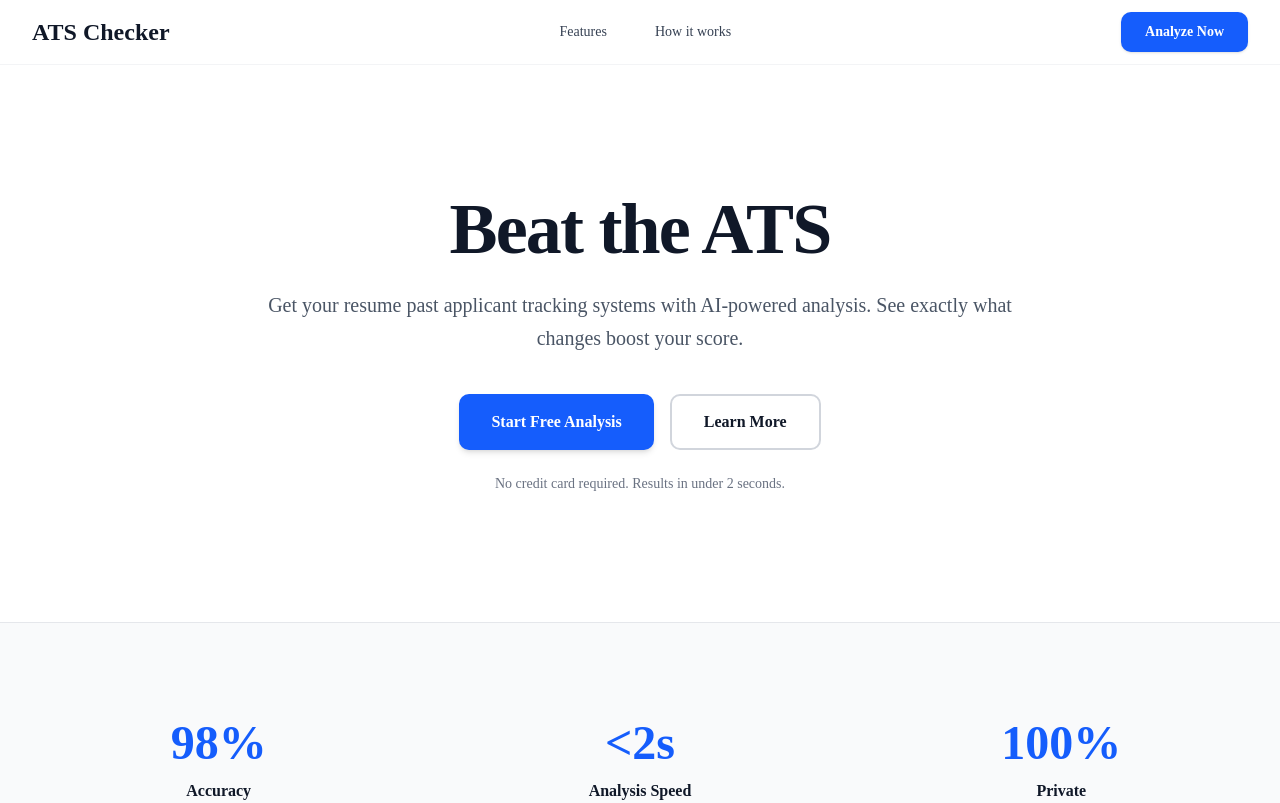
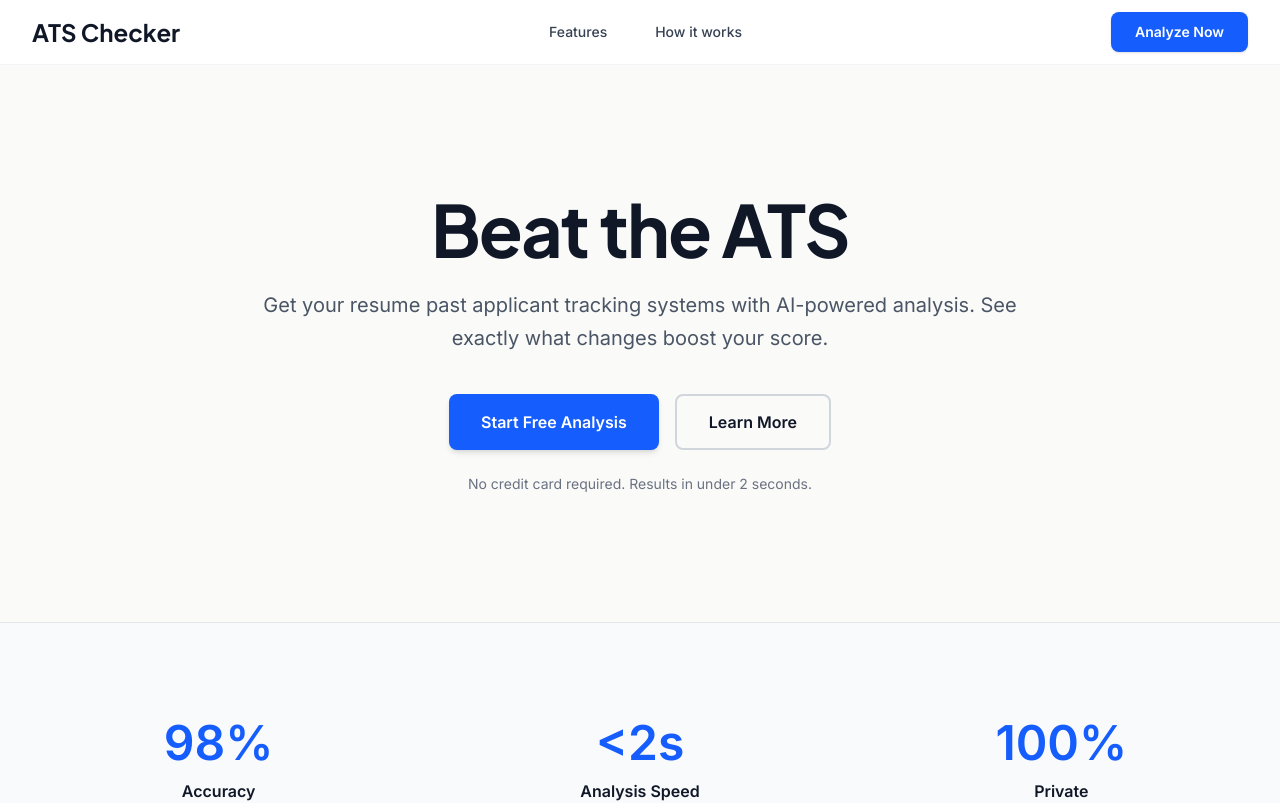
Before and after one commit to ezyasin/ats-checker, a Next.js app: page / in a window 1280 px wide. Shown: the top 803 px of the page. Built offline with nearby package versions, Linux system fonts and the light colour scheme.

Commit message:
feat: enhance design system with new typography and color variables; improve layout and diff viewer functionality

```diff
--- a/app/globals.css
+++ b/app/globals.css
@@ -2,129 +2,124 @@
 @import "tw-animate-css";
 @import "shadcn/tailwind.css";
 
-@custom-variant dark (&:is(.dark *));
+/* ===== PREMIUM DESIGN SYSTEM ===== */
+:root {
+  /* Typography */
+  --font-display: var(--font-playfair);
+  --font-heading: var(--font-jakarta);
+  --font-body: var(--font-inter);
 
-@theme inline {
-  --color-background: var(--background);
-  --color-foreground: var(--foreground);
-  --font-sans: var(--font-sans);
-  --font-mono: var(--font-geist-mono);
-  --font-heading: var(--font-sans);
-  --color-sidebar-ring: var(--sidebar-ring);
-  --color-sidebar-border: var(--sidebar-border);
-  --color-sidebar-accent-foreground: var(--sidebar-accent-foreground);
-  --color-sidebar-accent: var(--sidebar-accent);
-  --color-sidebar-primary-foreground: var(--sidebar-primary-foreground);
-  --color-sidebar-primary: var(--sidebar-primary);
-  --color-sidebar-foreground: var(--sidebar-foreground);
-  --color-sidebar: var(--sidebar);
-  --color-chart-5: var(--chart-5);
-  --color-chart-4: var(--chart-4);
-  --color-chart-3: var(--chart-3);
-  --color-chart-2: var(--chart-2);
-  --color-chart-1: var(--chart-1);
-  --color-ring: var(--ring);
-  --color-input: var(--input);
-  --color-border: var(--border);
-  --color-destructive: var(--destructive);
-  --color-accent-foreground: var(--accent-foreground);
-  --color-accent: var(--accent);
-  --color-muted-foreground: var(--muted-foreground);
-  --color-muted: var(--muted);
-  --color-secondary-foreground: var(--secondary-foreground);
-  --color-secondary: var(--secondary);
-  --color-primary-foreground: var(--primary-foreground);
-  --color-primary: var(--primary);
-  --color-popover-foreground: var(--popover-foreground);
-  --color-popover: var(--popover);
-  --color-card-foreground: var(--card-foreground);
-  --color-card: var(--card);
-  --radius-sm: calc(var(--radius) * 0.6);
-  --radius-md: calc(var(--radius) * 0.8);
-  --radius-lg: var(--radius);
-  --radius-xl: calc(var(--radius) * 1.4);
-  --radius-2xl: calc(var(--radius) * 1.8);
-  --radius-3xl: calc(var(--radius) * 2.2);
-  --radius-4xl: calc(var(--radius) * 2.6);
+  /* Brand Colors */
+  --brand-navy: #0F3A7D;
+  --brand-coral: #FF6B35;
+  --brand-gold: #D4AF37;
+
+  /* Semantic Colors */
+  --text-primary: #1a1a1a;
+  --text-secondary: #666666;
+  --text-muted: #999999;
+  --bg-primary: #FAFAF8;
+  --bg-secondary: #F4F2F0;
+  --border-light: #E8E6E3;
+
+  /* Shadows */
+  --shadow-sm: 0 2px 8px rgba(0,0,0,0.08);
+  --shadow-md: 0 8px 24px rgba(0,0,0,0.12);
+  --shadow-lg: 0 16px 40px rgba(0,0,0,0.15);
+  --shadow-xl: 0 24px 60px rgba(0,0,0,0.18);
 }
 
+/* Global Styles */
+* {
+  transition: color 250ms cubic-bezier(0.4, 0, 0.2, 1);
+}
+
+html {
+  scroll-behavior: smooth;
+}
+
+body {
+  background-color: var(--bg-primary);
+  color: var(--text-primary);
+  font-family: var(--font-body);
+}
+
+h1, h2, h3, h4, h5, h6 {
+  font-family: var(--font-heading);
+  font-weight: bold;
+}
+
+.display {
+  font-family: var(--font-display);
+}
+
+/* Shadcn Overrides */
 :root {
-  --background: oklch(1 0 0);
-  --foreground: oklch(0.145 0 0);
-  --card: oklch(1 0 0);
-  --card-foreground: oklch(0.145 0 0);
-  --popover: oklch(1 0 0);
-  --popover-foreground: oklch(0.145 0 0);
-  --primary: oklch(0.205 0 0);
-  --primary-foreground: oklch(0.985 0 0);
-  --secondary: oklch(0.97 0 0);
-  --secondary-foreground: oklch(0.205 0 0);
-  --muted: oklch(0.97 0 0);
-  --muted-foreground: oklch(0.556 0 0);
-  --accent: oklch(0.97 0 0);
-  --accent-foreground: oklch(0.205 0 0);
-  --destructive: oklch(0.577 0.245 27.325);
-  --border: oklch(0.922 0 0);
-  --input: oklch(0.922 0 0);
-  --ring: oklch(0.708 0 0);
-  --chart-1: oklch(0.87 0 0);
-  --chart-2: oklch(0.556 0 0);
-  --chart-3: oklch(0.439 0 0);
-  --chart-4: oklch(0.371 0 0);
-  --chart-5: oklch(0.269 0 0);
+  --background: #FAFAF8;
+  --foreground: #1a1a1a;
+  --card: #FFFFFF;
+  --card-foreground: #1a1a1a;
+  --popover: #FFFFFF;
+  --popover-foreground: #1a1a1a;
+  --primary: #0F3A7D;
+  --primary-foreground: #FFFFFF;
+  --secondary: #FF6B35;
+  --secondary-foreground: #FFFFFF;
+  --muted: #F4F2F0;
+  --muted-foreground: #999999;
+  --accent: #D4AF37;
+  --accent-foreground: #0F3A7D;
+  --destructive: #EF4444;
+  --border: #E8E6E3;
+  --input: #FFFFFF;
+  --ring: #0F3A7D;
+  --chart-1: #0F3A7D;
+  --chart-2: #1B5AB8;
+  --chart-3: #FF6B35;
+  --chart-4: #D4AF37;
+  --chart-5: #10B981;
   --radius: 0.625rem;
-  --sidebar: oklch(0.985 0 0);
-  --sidebar-foreground: oklch(0.145 0 0);
-  --sidebar-primary: oklch(0.205 0 0);
-  --sidebar-primary-foreground: oklch(0.985 0 0);
-  --sidebar-accent: oklch(0.97 0 0);
-  --sidebar-accent-foreground: oklch(0.205 0 0);
-  --sidebar-border: oklch(0.922 0 0);
-  --sidebar-ring: oklch(0.708 0 0);
+  --sidebar: #FAFAF8;
+  --sidebar-foreground: #1a1a1a;
+  --sidebar-primary: #0F3A7D;
+  --sidebar-primary-foreground: #FFFFFF;
+  --sidebar-accent: #FF6B35;
+  --sidebar-accent-foreground: #FFFFFF;
+  --sidebar-border: #E8E6E3;
+  --sidebar-ring: #0F3A7D;
 }
 
 .dark {
-  --background: oklch(0.145 0 0);
-  --foreground: oklch(0.985 0 0);
-  --card: oklch(0.205 0 0);
-  --card-foreground: oklch(0.985 0 0);
-  --popover: oklch(0.205 0 0);
-  --popover-foreground: oklch(0.985 0 0);
-  --primary: oklch(0.922 0 0);
-  --primary-foreground: oklch(0.205 0 0);
-  --secondary: oklch(0.269 0 0);
-  --secondary-foreground: oklch(0.985 0 0);
-  --muted: oklch(0.269 0 0);
-  --muted-foreground: oklch(0.708 0 0);
-  --accent: oklch(0.269 0 0);
-  --accent-foreground: oklch(0.985 0 0);
-  --destructive: oklch(0.704 0.191 22.216);
-  --border: oklch(1 0 0 / 10%);
-  --input: oklch(1 0 0 / 15%);
-  --ring: oklch(0.556 0 0);
-  --chart-1: oklch(0.87 0 0);
-  --chart-2: oklch(0.556 0 0);
-  --chart-3: oklch(0.439 0 0);
-  --chart-4: oklch(0.371 0 0);
-  --chart-5: oklch(0.269 0 0);
-  --sidebar: oklch(0.205 0 0);
-  --sidebar-foreground: oklch(0.985 0 0);
-  --sidebar-primary: oklch(0.488 0.243 264.376);
-  --sidebar-primary-foreground: oklch(0.985 0 0);
-  --sidebar-accent: oklch(0.269 0 0);
-  --sidebar-accent-foreground: oklch(0.985 0 0);
-  --sidebar-border: oklch(1 0 0 / 10%);
-  --sidebar-ring: oklch(0.556 0 0);
+  --background: #0F0F0F;
+  --foreground: #F5F5F5;
+  --card: #1A1A1A;
+  --card-foreground: #F5F5F5;
+  --popover: #1A1A1A;
+  --popover-foreground: #F5F5F5;
+  --primary: #1B5AB8;
+  --primary-foreground: #FFFFFF;
+  --secondary: #FF8C5A;
+  --secondary-foreground: #FFFFFF;
+  --muted: #2A2A2A;
+  --muted-foreground: #A0A0A0;
+  --accent: #D4AF37;
+  --accent-foreground: #0F3A7D;
+  --border: #333333;
+  --input: #2A2A2A;
+  --ring: #1B5AB8;
+  --chart-1: #1B5AB8;
+  --chart-2: #FF8C5A;
+  --chart-3: #D4AF37;
+  --chart-4: #10B981;
+  --chart-5: #34B76A;
+  --sidebar: #0F0F0F;
+  --sidebar-foreground: #F5F5F5;
+  --sidebar-primary: #1B5AB8;
+  --sidebar-primary-foreground: #FFFFFF;
+  --sidebar-accent: #FF8C5A;
+  --sidebar-accent-foreground: #FFFFFF;
+  --sidebar-border: #333333;
+  --sidebar-ring: #1B5AB8;
 }
 
-@layer base {
-  * {
-    @apply border-border outline-ring/50;
-  }
-  body {
-    @apply bg-background text-foreground;
-  }
-  html {
-    @apply font-sans;
-  }
-}
+/* End of Design System */
--- a/app/layout.tsx
+++ b/app/layout.tsx
@@ -1,15 +1,23 @@
 import type { Metadata } from "next";
-import { Geist, Geist_Mono } from "next/font/google";
+import { Playfair_Display, Plus_Jakarta_Sans, Inter } from "next/font/google";
 import { Footer } from "@/components/Footer";
 import "./globals.css";
 
-const geistSans = Geist({
-  variable: "--font-geist-sans",
+const playfair = Playfair_Display({
+  variable: "--font-playfair",
+  weight: ["400", "600", "700"],
   subsets: ["latin"],
 });
 
-const geistMono = Geist_Mono({
-  variable: "--font-geist-mono",
+const jakarta = Plus_Jakarta_Sans({
+  variable: "--font-jakarta",
+  weight: ["400", "500", "600", "700"],
+  subsets: ["latin"],
+});
+
+const inter = Inter({
+  variable: "--font-inter",
+  weight: ["400", "500", "600"],
   subsets: ["latin"],
 });
 
@@ -27,7 +35,9 @@ export default function RootLayout({
   return (
     <html
       lang="en"
-      className={`${geistSans.variable} ${geistMono.variable} h-full antialiased`}
+      data-scroll-behavior="smooth"
+      suppressHydrationWarning
+      className={`${playfair.variable} ${jakarta.variable} ${inter.variable} h-full antialiased`}
     >
       <body className="min-h-full flex flex-col">
         {children}
--- a/app/page.tsx
+++ b/app/page.tsx
@@ -1,12 +1,19 @@
 'use client';
 
 import { useRouter } from 'next/navigation';
+import { useEffect, useState } from 'react';
 
 export default function HomePage() {
   const router = useRouter();
+  const [openIndex, setOpenIndex] = useState<number | null>(null);
+  const [isLoaded, setIsLoaded] = useState(false);
+
+  useEffect(() => {
+    setIsLoaded(true);
+  }, []);
 
   return (
-    <main className="min-h-screen bg-white text-gray-900 font-sans">
+    <main className="min-h-screen bg-[--bg-primary] text-[--text-primary]">
       {/* Navigation Header */}
       <header className="sticky top-0 z-50 bg-white border-b border-gray-100">
         <nav className="mx-auto max-w-7xl px-4 sm:px-6 lg:px-8 h-16 flex items-center justify-between">
--- a/app/results/page.tsx
+++ b/app/results/page.tsx
@@ -1,12 +1,14 @@
 "use client";
 
 import { useRouter } from "next/navigation";
-import { useEffect } from "react";
+import { useEffect, useState } from "react";
 import { useAnalysisStore } from "@/store/analysis";
 import { ScoreGauge } from "@/components/ScoreGauge";
 import { KeywordBreakdown } from "@/components/KeywordBreakdown";
 import { SuggestionCard } from "@/components/SuggestionCard";
-import { SectionScores } from "@/components/SectionScores";import { CVDiffViewer } from "@/components/CVDiffViewer";import { Button } from "@/components/ui/button";
+import { SectionScores } from "@/components/SectionScores";
+import { CVDiffViewer } from "@/components/CVDiffViewer";
+import { Button } from "@/components/ui/button";
 import {
   Card,
   CardContent,
@@ -20,23 +22,22 @@ import { ScrollArea } from "@/components/ui/scroll-area";
 export default function ResultsPage() {
   const router = useRouter();
   const { result, reset } = useAnalysisStore();
+  const [activeTab, setActiveTab] = useState("suggestions");
+  const [mounted, setMounted] = useState(false);
+
+  useEffect(() => {
+    setMounted(true);
+  }, []);
 
   useEffect(() => {
     if (!result) {
       router.replace("/");
     }
-    console.log('Results page - result object:', {
-      hasResult: !!result,
-      hasOriginalCv: !!result?.originalCv,
-      hasImprovedCv: !!result?.improvedCv,
-      originalCvLength: result?.originalCv?.length,
-      improvedCvLength: result?.improvedCv?.length,
-    });
   }, [result, router]);
 
-  if (!result) {
+  if (!result || !mounted) {
     return (
-      <div className="flex flex-1 items-center justify-center">
+      <div className="flex flex-1 items-center justify-center min-h-screen">
         <p className="text-muted-foreground">Loading...</p>
       </div>
     );
@@ -132,7 +133,7 @@ export default function ResultsPage() {
         <Separator className="my-8" />
 
         {/* Suggestions & Improved CV */}
-        <Tabs defaultValue="suggestions">
+        <Tabs value={activeTab} onValueChange={setActiveTab}>
           <TabsList>
             <TabsTrigger value="suggestions">
               Suggestions ({result.suggestions.length})
@@ -207,15 +208,15 @@ export default function ResultsPage() {
                 </CardTitle>
               </CardHeader>
               <CardContent>
-                {result.improvedCv ? (
-                  <ScrollArea className="h-[600px]">
-                    <div className="prose prose-sm max-w-none dark:prose-invert whitespace-pre-wrap">
+                {result.improvedCv && typeof result.improvedCv === 'string' && result.improvedCv.trim().length > 0 ? (
+                  <ScrollArea className="h-[600px] border rounded-lg p-4">
+                    <div className="whitespace-pre-wrap text-sm text-gray-800 font-mono">
                       {result.improvedCv}
                     </div>
                   </ScrollArea>
                 ) : (
                   <div className="text-center text-gray-500 py-8">
-                    No improved CV available
+                    <p>No improved CV available</p>
                   </div>
                 )}
               </CardContent>
```
Also changed, not shown: components/CVDiffViewer.tsx (+59 -48 lines).
